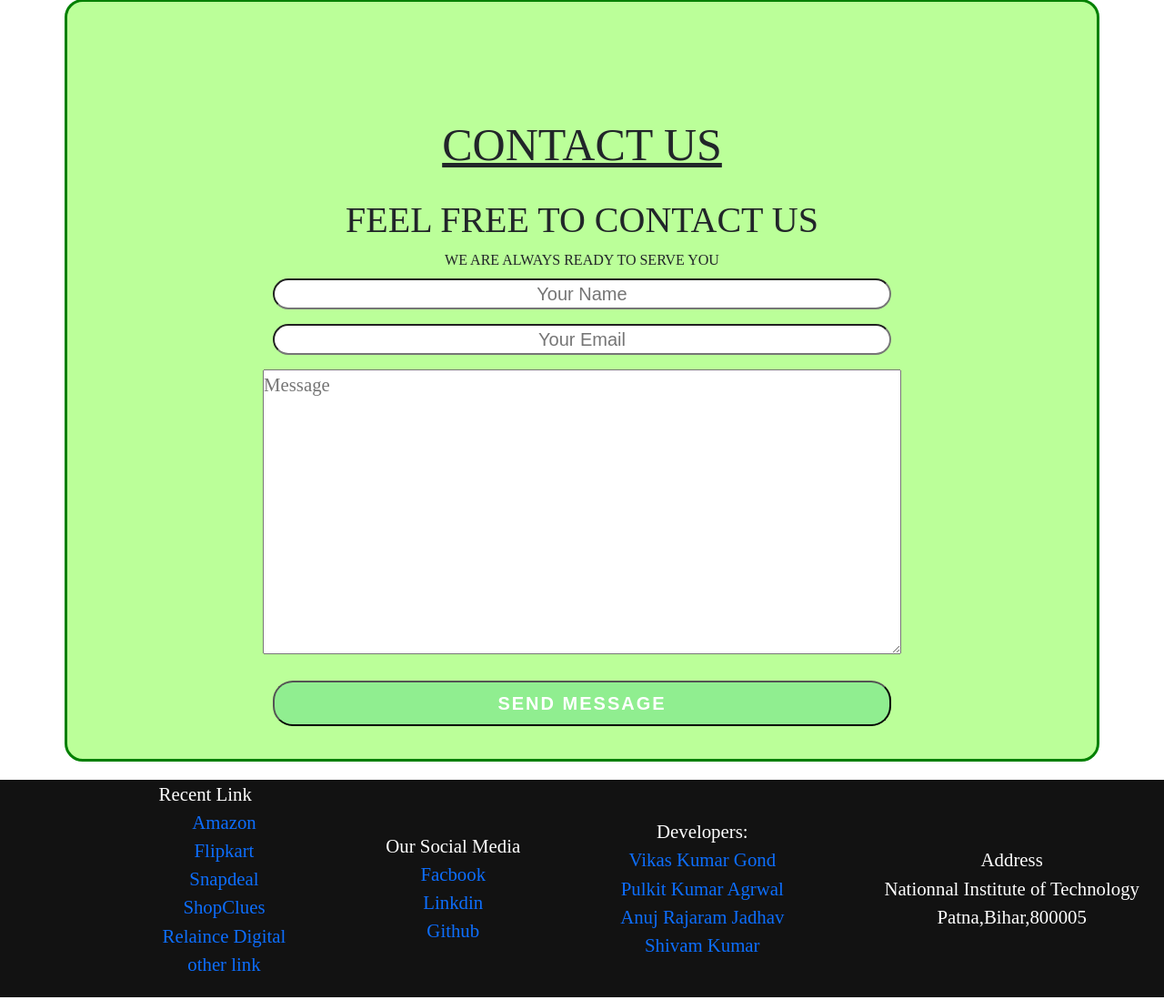
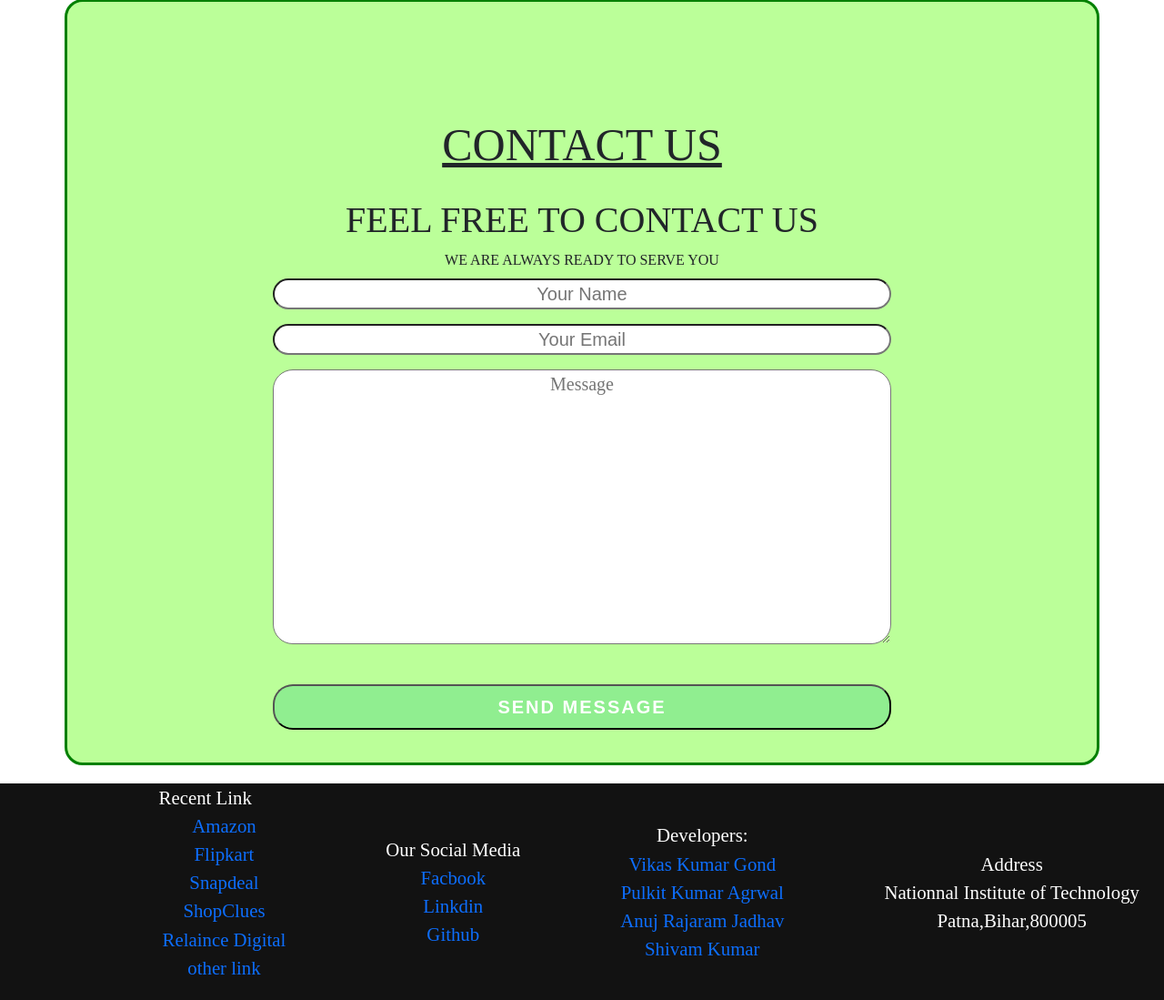
Before and after one commit to Hack-o-Heist/Heist-Compare, a Django app: page /contact in a window 1280 px wide. Shown: the part 94-1193 px from the top of the page at 91% size. Run offline with Django 3.2, Linux system fonts and the light colour scheme.

Commit message:
Update contact.html

```diff
--- a/core/templates/core/contact.html
+++ b/core/templates/core/contact.html
@@ -33,7 +33,7 @@
       {% csrf_token %}
         <input name="name" type="text" class="form-control1" placeholder="Your Name" required> <br>
         <input name="email" type="email" class="form-control1" placeholder="Your Email" required><br>
-        <textarea name="message" id="" cols="60" rows="10" placeholder="Message" required></textarea> <br>
+        <textarea name="message" class="form-control1"  id="" cols="60" rows="10" placeholder="Message" required></textarea> <br>
         <input type="submit" class="form-control1 submit1" value="SEND MESSAGE">
       </form>
     </div>
```
